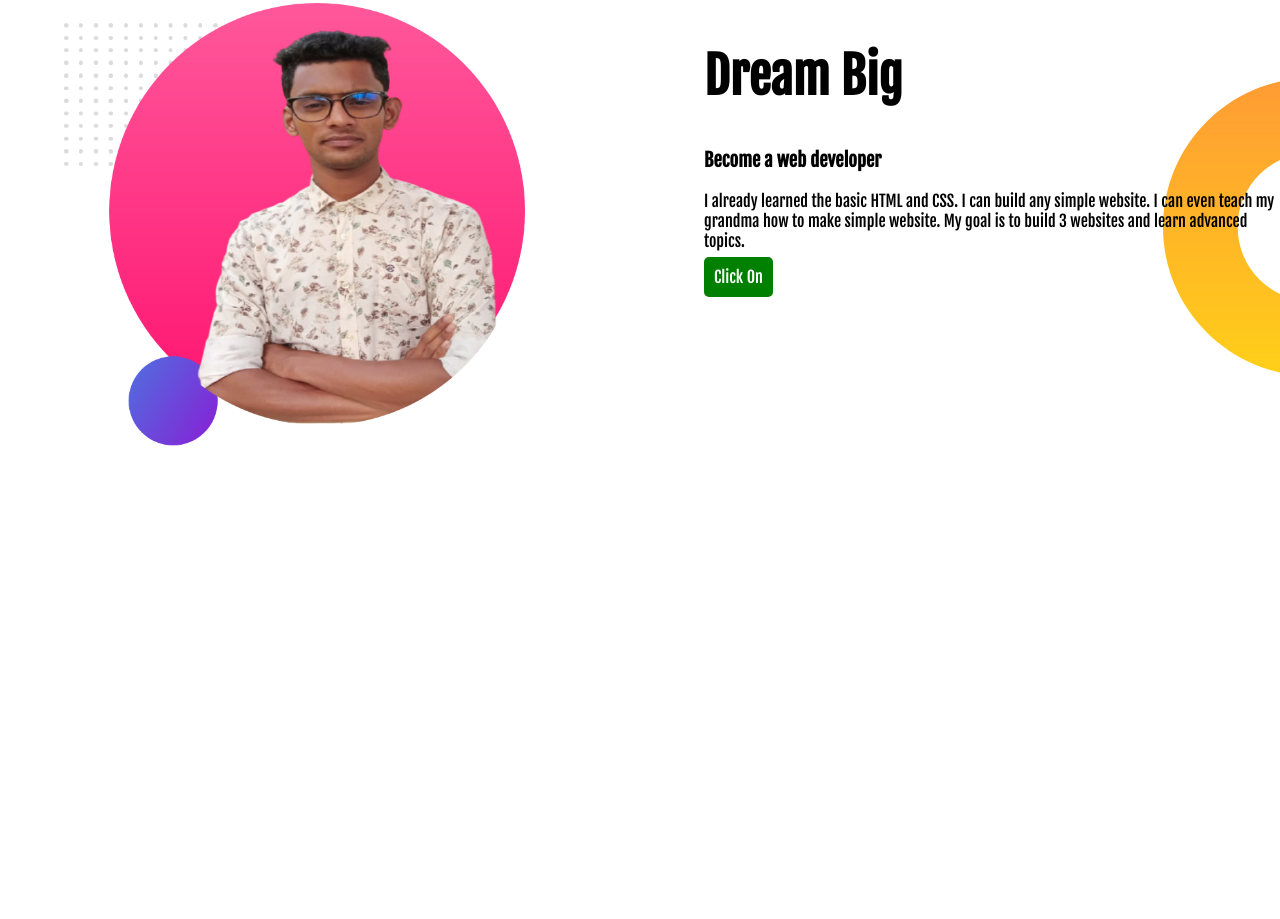
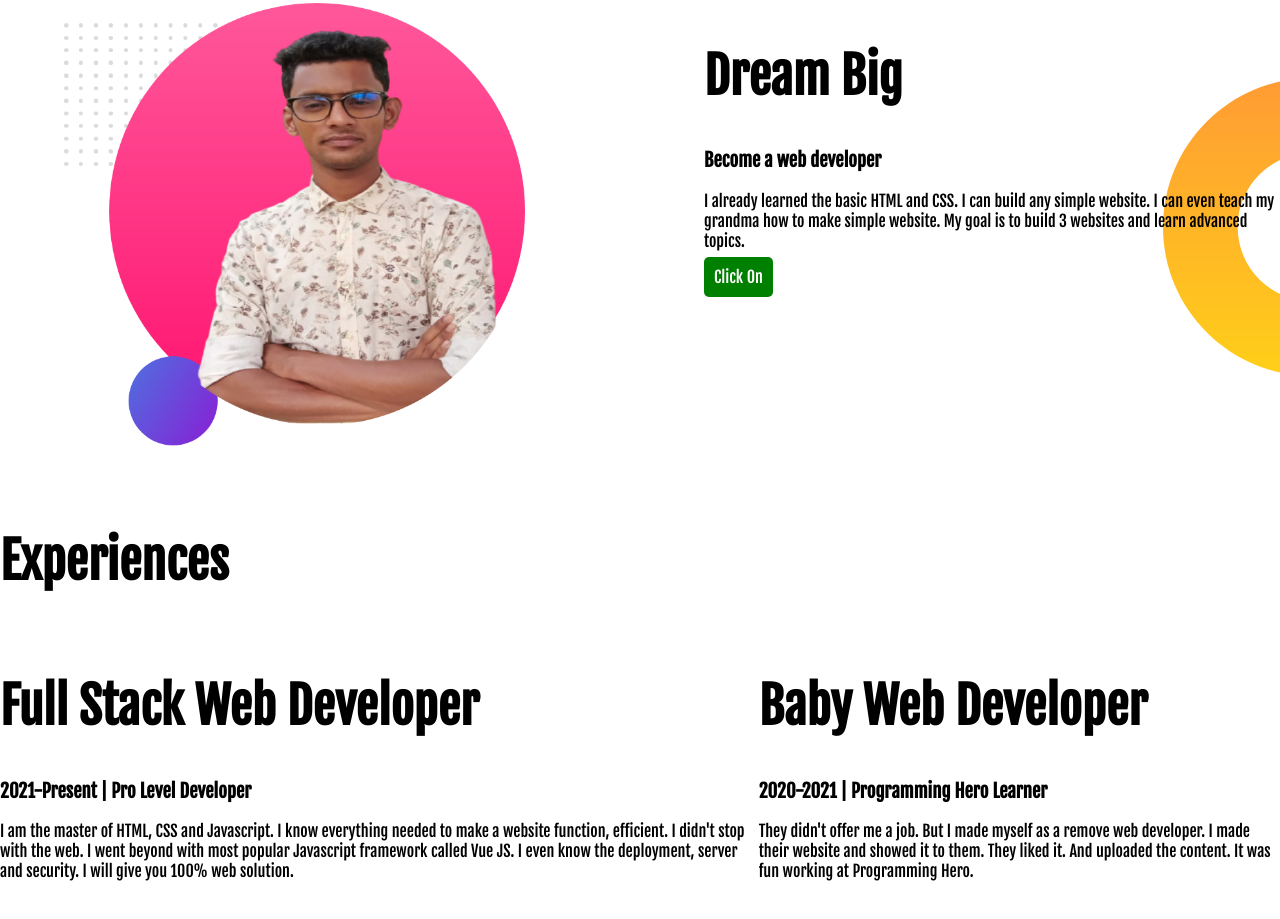
Before and after one commit to SShipon/Hello-world, a plain HTML site: page index.html in a window 1280 px wide. Shown: the part 538-1457 px from the top of the page. Before the commit the page ends 1068 px from the top, so only its background shows below. Drawn offline with Linux system fonts and the light colour scheme.

Commit message:
first commit

```diff
--- a/index.html
+++ b/index.html
@@ -14,7 +14,7 @@
 </head>
 <body>
 
-    <section class="top-left">
+    <section class="top-left flax-box">
         <div class="demo">
             <h1>Welcome My Website</h1>
         <h2>I am a <span class="shipon">Shamsul islam shipon</span></h2>
@@ -28,7 +28,7 @@
        </div>
     </section>
 
-    <section class="demo-content">
+    <section class="demo-content flax-box">
         <div class="demo">
             <img src="img/my-bg2.png" alt="" srcset="">
         </div>
@@ -36,9 +36,25 @@
             <h1>Dream Big</h1>
             <h3>Become a web developer</h3>
             <p>I already learned the basic HTML and CSS. I can build any simple website. I can even teach my grandma how to make simple website. My goal is to build 3 websites and learn advanced topics.</p>
-            <a class="button" target="_blank" href="">Click On</a>
+            <a class="button" target="_blank" href="https://web.programming-hero.com/">Click On</a>
         </div>
     </section>
+    <section class="footer-area">
+        <h1>Experiences</h1>
+        <div class="flax-box">
+            <div class="my-name">
+                <h1>Full Stack Web Developer</h1>
+                <h3>2021-Present | Pro Level Developer</h3>
+                <p>I am the master of HTML, CSS and Javascript. I know everything needed to make a website function, efficient. I didn't stop with the web. I went beyond with most popular Javascript framework called Vue JS. I even know the deployment, server and security. I will give you 100% web solution.</p>
+            </div>
+            <div class="my-name">
 
+                <h1>Baby Web Developer</h1>
+                <h3>2020-2021 | Programming Hero Learner</h3>
+                <p>They didn't offer me a job. But I made myself as a remove web developer. I made their website and showed it to them. They liked it. And uploaded the content. It was fun working at Programming Hero.</p>
+            </div>
+
+        </div>
+    </section>
 </body>
 </html>
--- a/style.css
+++ b/style.css
@@ -17,7 +17,7 @@ h1{
     color:orange;
     font-size:40px;
 }
-section{
+.flax-box{
     display:flex;
     margin-bottom:80px;
 }
```
